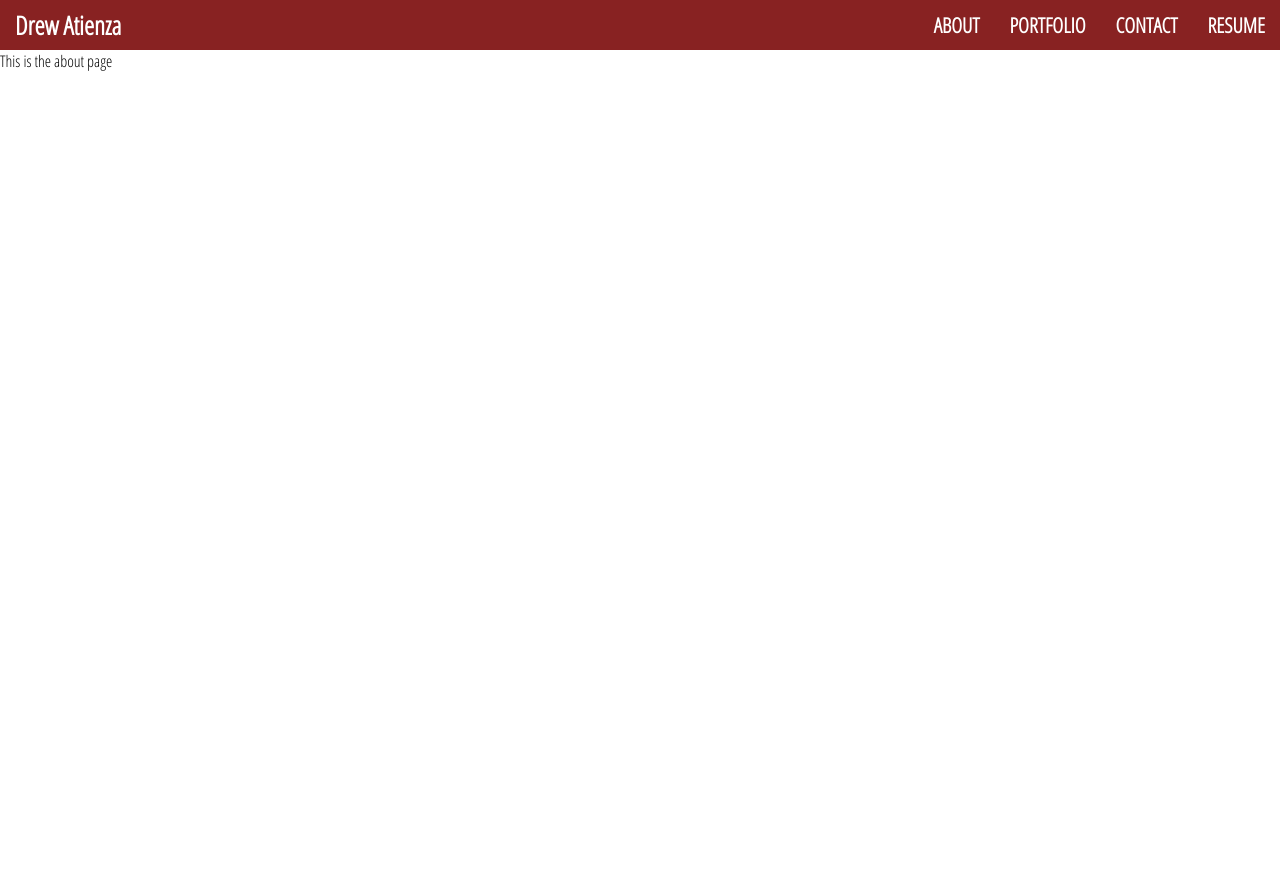
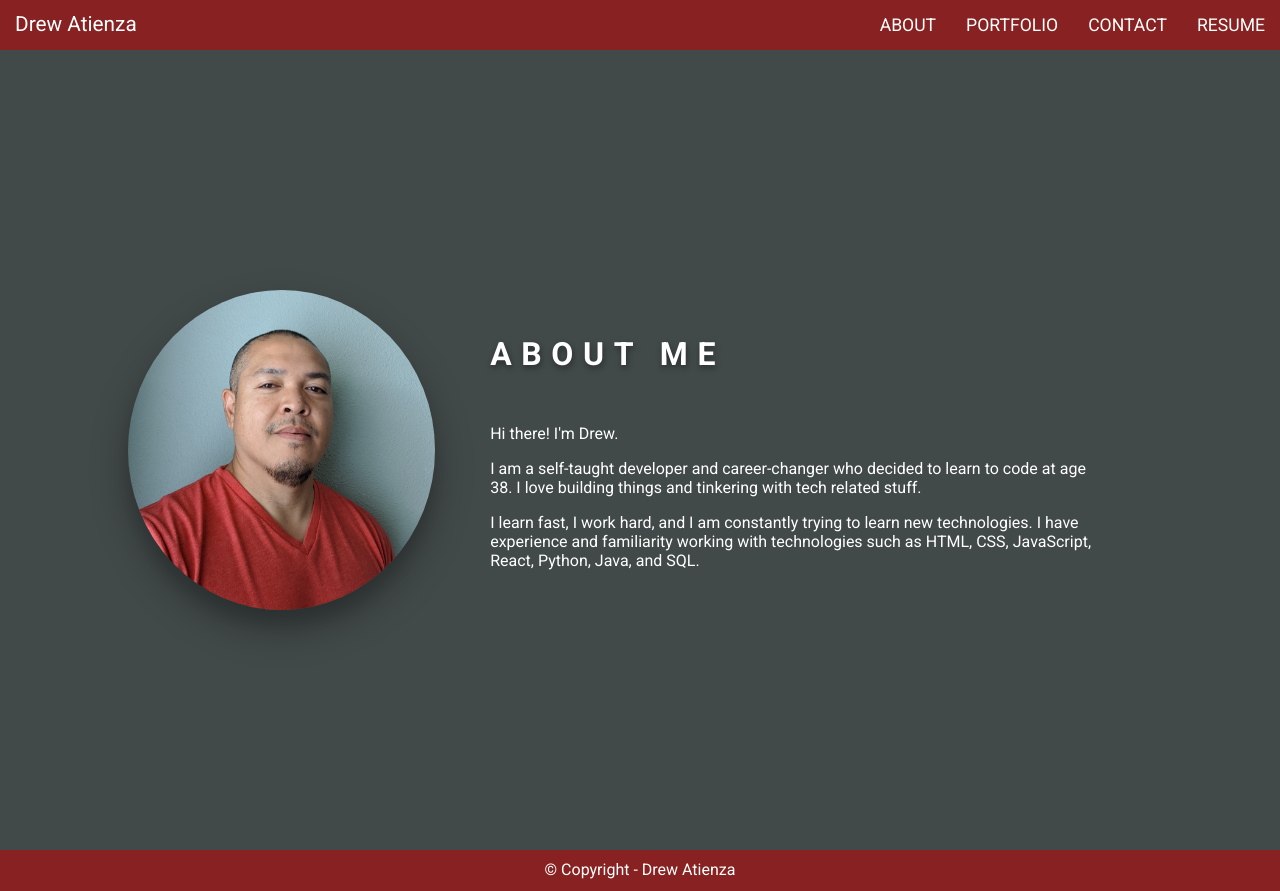
Before and after one commit to drewatienza/react-portfolio, a React (Create React App) app: page /about in a window 1280 px wide. Before the commit the page ends 800 px from the top, so only its background shows below. Built offline with nearby package versions, Linux system fonts and the light colour scheme.

Commit message:
created about component and made slight styling changes to app

```diff
--- a/public/index.html
+++ b/public/index.html
@@ -12,9 +12,10 @@
     <link rel="apple-touch-icon" href="%PUBLIC_URL%/logo192.png" />
     <link rel="manifest" href="%PUBLIC_URL%/manifest.json" />
     <link
-      href="https://fonts.googleapis.com/css2?family=Open+Sans+Condensed:wght@300&display=swap"
+      href="https://fonts.googleapis.com/css2?family=Roboto:wght@300;400;700&display=swap"
       rel="stylesheet"
     />
+
     <title>Drew Atienza</title>
   </head>
   <body>
--- a/src/App.css
+++ b/src/App.css
@@ -1,5 +1,5 @@
 body {
-  font-family: "Open Sans Condensed";
+  font-family: "Roboto", sans-serif;
 }
 
 a {
--- a/src/App.js
+++ b/src/App.js
@@ -3,6 +3,7 @@ import { BrowserRouter, Route, Switch } from "react-router-dom";
 
 import Navigation from "./components/navigation/navigation.component";
 import HomePage from "./components/home/home.component";
+import About from "./components/about/about.component";
 import Resume from "./components/resume/resume.component";
 
 import "./App.css";
@@ -14,9 +15,7 @@ class App extends React.Component {
         <Navigation />
         <Switch>
           <Route exact path="/" component={HomePage} />
-          <Route exact path="/about">
-            This is the about page
-          </Route>
+          <Route exact path="/about" component={About} />
           <Route exact path="/portfolio">
             This is the portfolio page
           </Route>
--- /dev/null
+++ b/src/components/about/about.component.jsx
@@ -0,0 +1,33 @@
+import React from "react";
+
+import "./about.styles.scss";
+import Footer from "../footer/footer.component";
+import profileImage from "../../assets/profile.jpg";
+
+const About = () => {
+  return (
+    <div>
+      <div className="about-container">
+        <img src={profileImage} alt="profile" />
+        <div className="about-section">
+          <h1>ABOUT ME</h1>
+          <p>Hi there! I'm Drew.</p>
+          <p>
+            I am a self-taught developer and career-changer who decided to learn
+            to code at age 38. I love building things and tinkering with tech
+            related stuff.
+          </p>
+          <p>
+            I learn fast, I work hard, and I am constantly trying to learn new
+            technologies. I have experience and familiarity working with
+            technologies such as HTML, CSS, JavaScript, React, Python, Java, and
+            SQL.
+          </p>
+        </div>
+      </div>
+      <Footer />
+    </div>
+  );
+};
+
+export default About;
--- /dev/null
+++ b/src/components/about/about.styles.scss
@@ -0,0 +1,31 @@
+.about-container {
+  display: flex;
+  flex-direction: row;
+  align-items: center;
+  justify-content: center;
+  height: 100vh;
+  padding: 10%;
+  background-color: #424949;
+}
+
+.about-container img {
+  display: flex;
+  flex-direction: column;
+  align-items: center;
+  justify-content: center;
+  width: 30%;
+  text-align: center;
+  border-radius: 50%;
+  box-shadow: 0 19px 38px rgba(0, 0, 0, 0.3), 0 15px 12px rgba(0, 0, 0, 0.1);
+}
+
+.about-section {
+  padding: 0 55px;
+  color: white;
+}
+
+.about-section h1 {
+  letter-spacing: 0.6rem;
+  padding-bottom: 30px;
+  text-shadow: 1px 3px 6px rgba(0, 0, 0, 0.4);
+}
--- a/src/components/footer/footer.styles.scss
+++ b/src/components/footer/footer.styles.scss
@@ -9,5 +9,4 @@
 .footer p {
   margin: 0;
   padding-bottom: 12px;
-  font-weight: bold;
 }
--- a/src/components/navigation/navigation.styles.scss
+++ b/src/components/navigation/navigation.styles.scss
@@ -9,10 +9,10 @@
   .logo-container {
     height: 100%;
     width: 175px;
-    font-size: 1.6rem;
-    padding: 8px 15px;
+    font-size: 1.3rem;
+    padding: 12px 15px;
     color: #fff;
-    font-weight: bold;
+    font-weight: 400;
   }
 
   .options {
@@ -24,10 +24,10 @@
 
     .option {
       padding: 10px 15px;
-      font-size: 1.3rem;
+      font-size: 1.1rem;
       cursor: pointer;
       color: #fff;
-      font-weight: bold;
+      font-weight: 400;
     }
   }
 }
```
Also changed, not shown: src/assets/profile.jpg (added).
